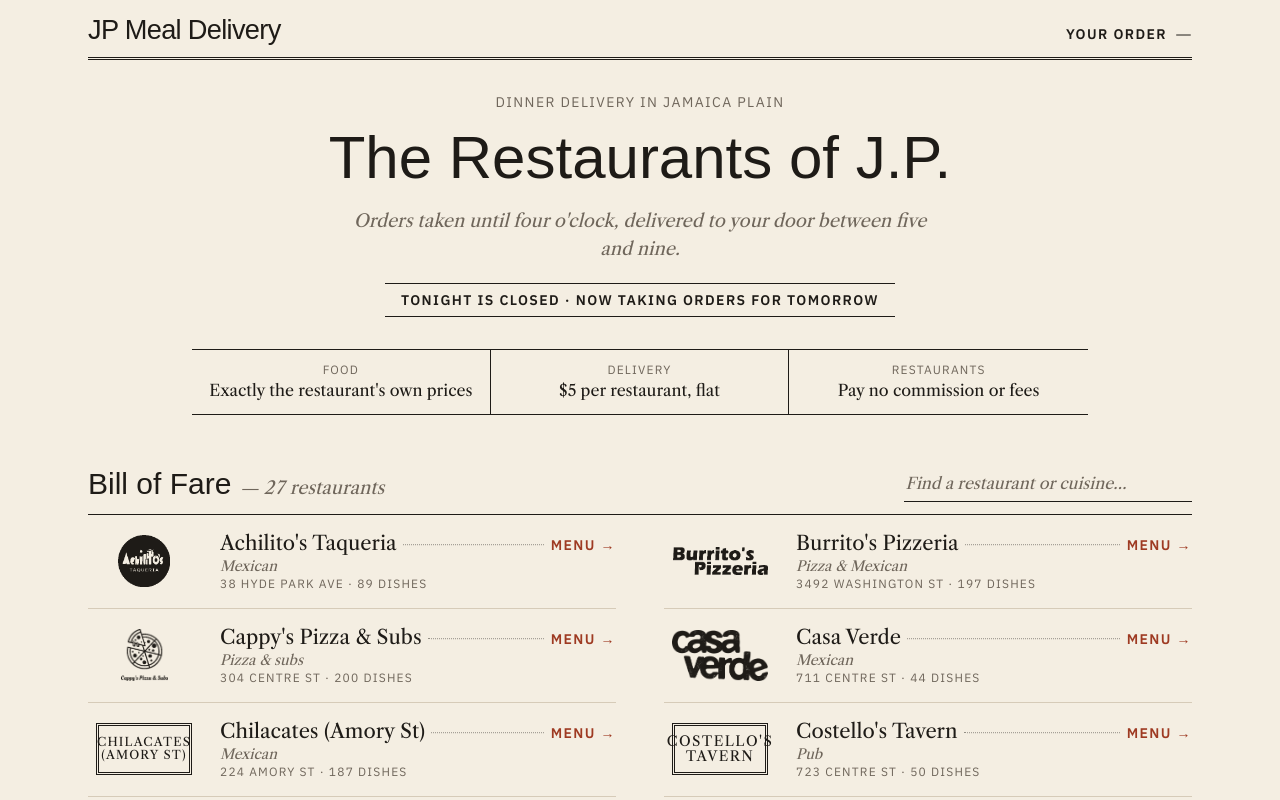
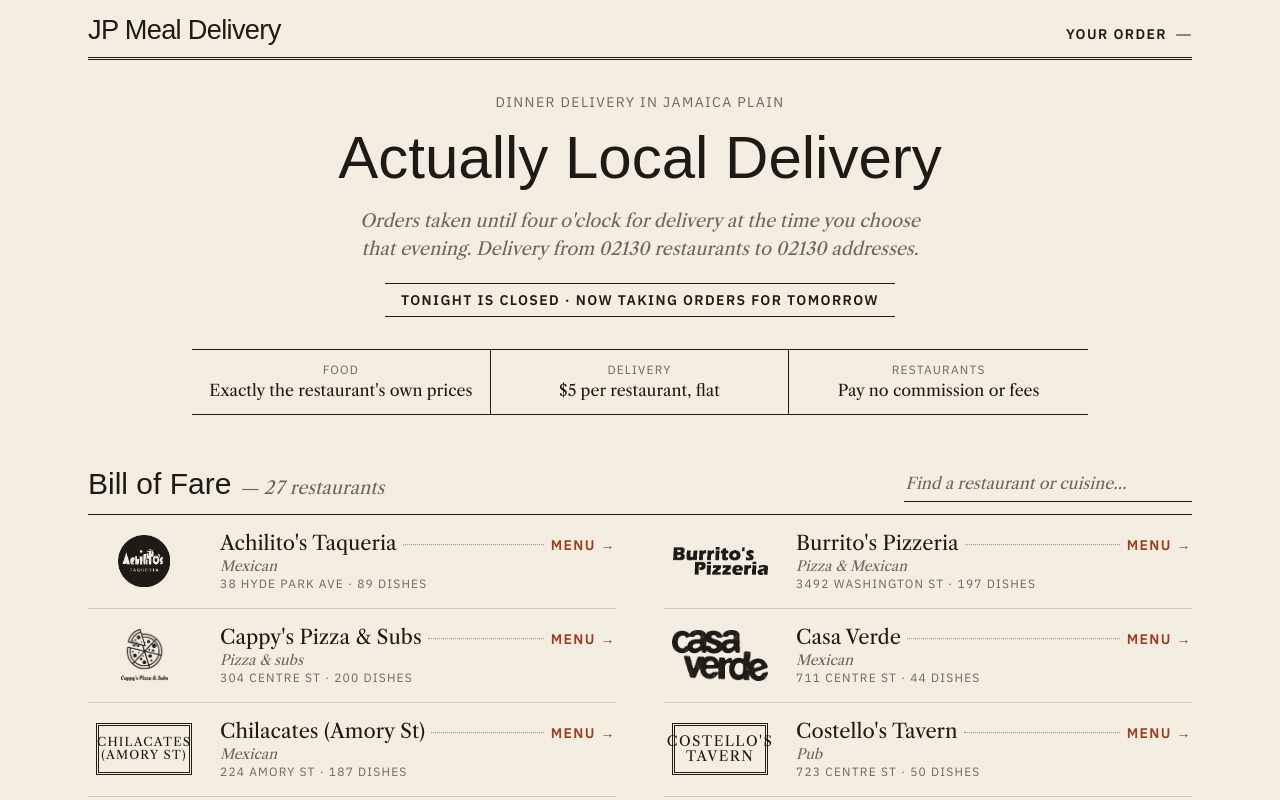
Before and after one commit to wkenney10/JPMealDelivery, a Next.js app: page / in a window 1280 px wide. Shown: the top 800 px of the page. Built offline with nearby package versions, Linux system fonts and the light colour scheme; a web font is replaced by a local one.

Commit message:
Update home page headline and intro copy
Co-Authored-By: Claude Opus 5.5 <noreply@anthropic.com>
Claude-Session: https://claude.ai/code/session_0138QxPPM8M957zxLGuWeQrY

```diff
--- a/src/app/page.tsx
+++ b/src/app/page.tsx
@@ -26,9 +26,9 @@ export default function Home() {
     <div>
       <section className="text-center">
         <p className="smallcaps text-sm text-muted">Dinner delivery in Jamaica Plain</p>
-        <h1 className="mt-2 font-display text-4xl leading-tight sm:text-6xl">The Restaurants of J.P.</h1>
+        <h1 className="mt-2 font-display text-4xl leading-tight sm:text-6xl">Actually Local Delivery</h1>
         <p className="mx-auto mt-3 max-w-xl font-serif text-lg italic text-muted">
-          Orders taken until four o&apos;clock, delivered to your door between five and nine.
+          Orders taken until four o&apos;clock for delivery at the time you choose that evening. Delivery from 02130 restaurants to 02130 addresses.
         </p>
         <p className="mt-5 inline-block border-y border-ink px-4 py-1.5 text-sm">
           {beforeCutoff ? (
```
